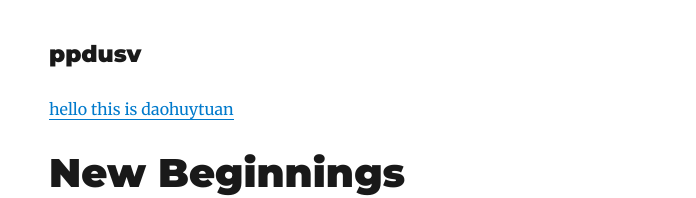
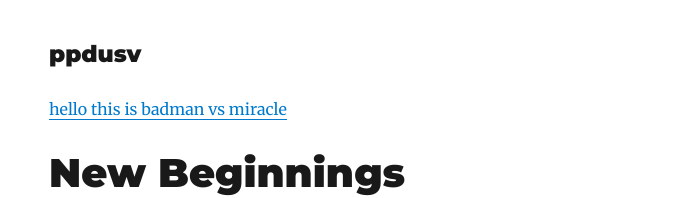
Before and after one commit to DaoHuyTuan/daohuytuan, a Gatsby site: page /new-beginnings/ in a window 1280 px wide. Shown: the top 198 px of the page, without its empty margins (276-972 px from the left). Built offline with nearby package versions, Linux system fonts and the light colour scheme; Gatsby itself is replaced by a stand-in of ours; some packages are replaced by stand-ins of ours.

Commit message:
test jenkins

```diff
--- a/src/templates/blog-post.js
+++ b/src/templates/blog-post.js
@@ -17,7 +17,7 @@
           description={post.frontmatter.description || post.excerpt}
         />
         <a href="https://app.daohuytuan.com">
-          hello this is daohuytuan
+          hello this is badman vs miracle
         </a>
         <article>
           <header>
```
